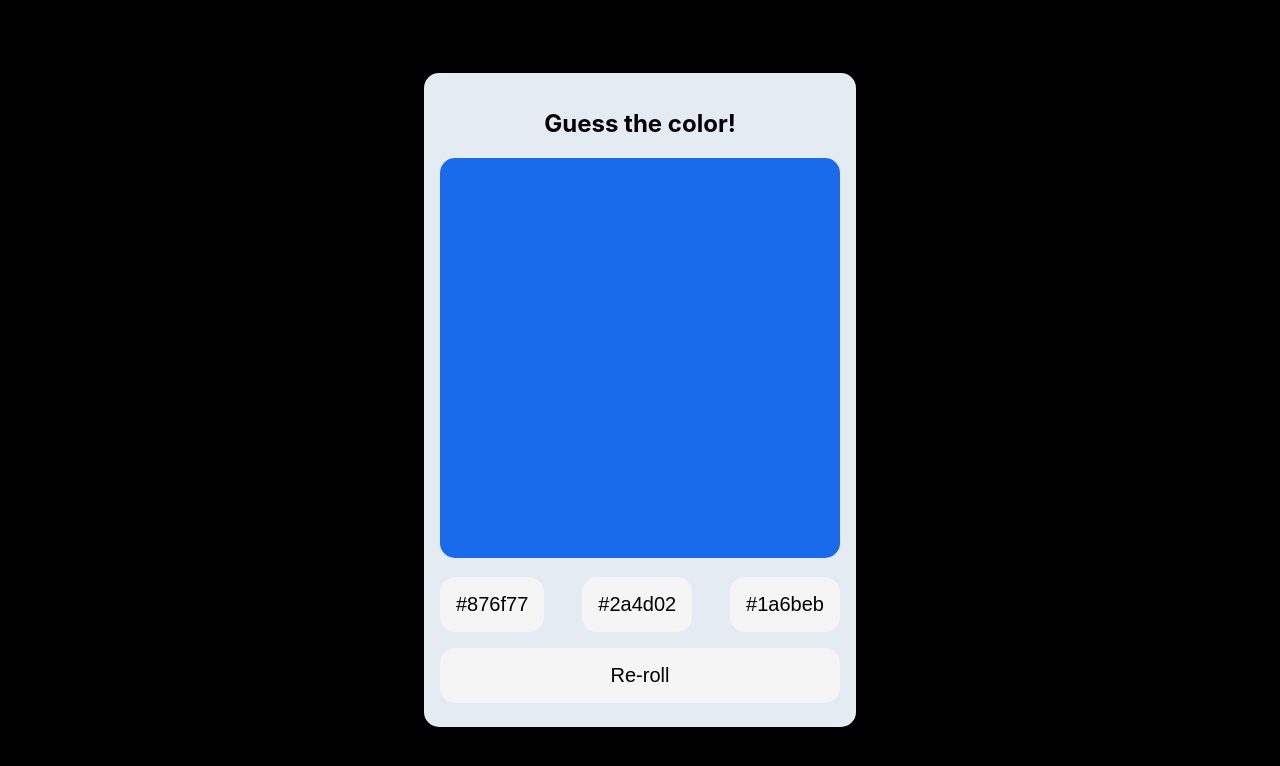
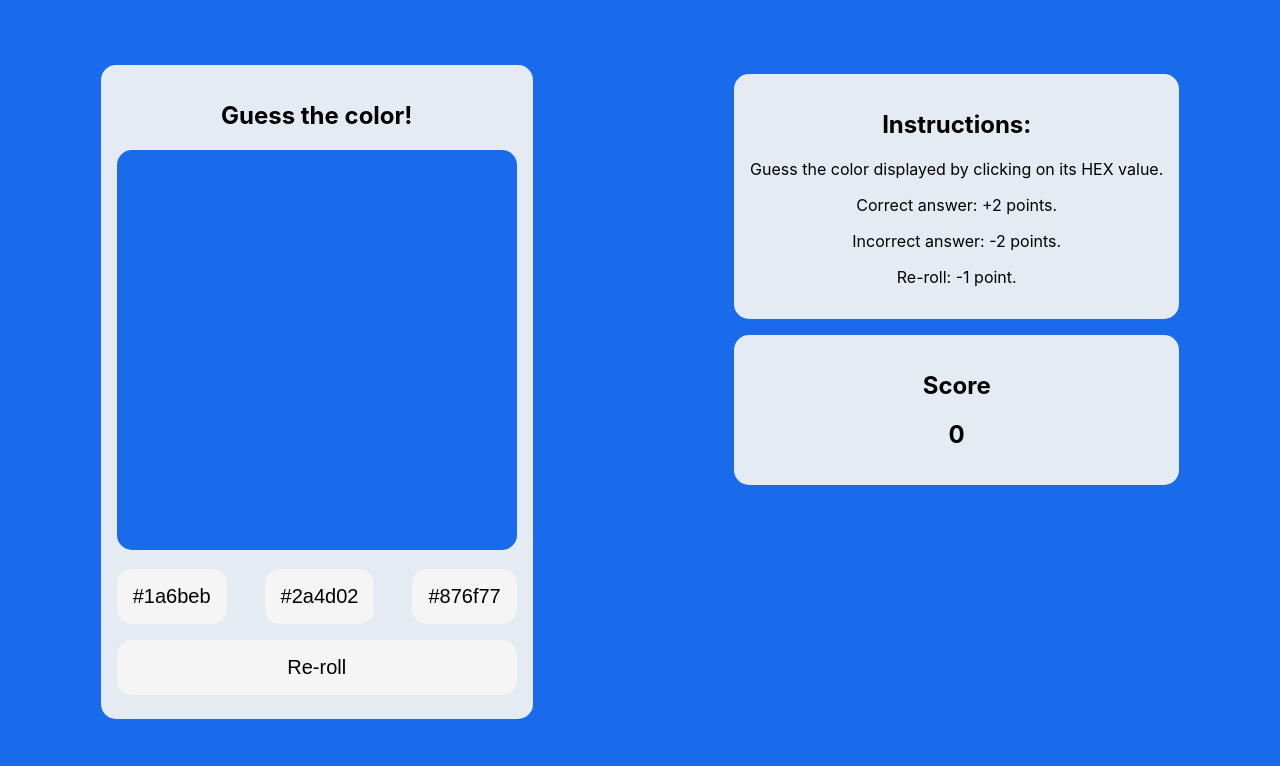
Before and after one commit to DaneilQ/pick-a-color, a React (Create React App) app: page / in a window 1280 px wide. Shown: the top 766 px of the page. Built offline with nearby package versions, Linux system fonts and the light colour scheme.

Commit message:
project finished

```diff
--- a/public/index.html
+++ b/public/index.html
@@ -7,7 +7,7 @@
     <meta name="theme-color" content="#000000" />
     <meta
       name="description"
-      content="Web site created using create-react-app"
+      content="Guess the HEX value of the color in display!"
     />
     <link rel="apple-touch-icon" href="%PUBLIC_URL%/logo192.png" />
     <!--
@@ -24,7 +24,7 @@
       work correctly both with client-side routing and a non-root public URL.
       Learn how to configure a non-root public URL by running `npm run build`.
     -->
-    <title>React App</title>
+    <title>Hex guesser</title>
   </head>
   <body>
     <noscript>You need to enable JavaScript to run this app.</noscript>
--- a/src/App.css
+++ b/src/App.css
@@ -5,5 +5,13 @@
   background-color: rgb(235, 196, 196);
   display: flex;
   align-items: center;
-  justify-content: center;
+  justify-content: space-around;
 }
+
+
+.flex-vert {
+  height: 652px;
+  display: flex;
+  flex-direction: column;
+  justify-content: flex-start;
+}
--- a/src/App.js
+++ b/src/App.js
@@ -1,22 +1,52 @@
 import {useState} from 'react';
 import './App.css';
 
-import ColorPicker from './components/ColorPicker/ColorPicker';
+
 import Card from './components/UI/Card/Card';
 import ColorGenerator from './components/ColorGenerator/ColorGenerator';
 
 function App() {
   const [bgColor, changingBg] = useState('#000000');
 
+  const [score,setScore] = useState(0);
+
   const styleBg = (e) => {
     changingBg(e)
+  }
+
+  const checkScore = (e) => {
+
+    if(e === 'wrong') {
+      setScore(prevScore => {
+        return prevScore - 2;
+      })
+    } else if(e === 'correct') {
+      setScore(prevScore => {
+        return prevScore + 2;
+      })
+    } else {
+      setScore(prevScore => {
+        return prevScore - 1;
+      })
+    }
   }
 
   return (
     <div className="App" style={{'backgroundColor' : bgColor}}>
       <Card title='Guess the color!'>
-        <ColorGenerator/>
+        <ColorGenerator onChange={styleBg} onScoreChange={checkScore}/>
       </Card>
+      <div className='flex-vert'>
+      <Card title="Instructions:">
+          <p>Guess the color displayed by clicking on its HEX value.</p>
+            <p>Correct answer: +2 points.</p>
+            <p>Incorrect answer: -2 points.</p>
+            <p>Re-roll: -1 point.</p>
+        </Card>
+        <Card title='Score'>
+          <h2>{score}</h2>
+        </Card>
+      </div>
     </div>
   );
 }
--- a/src/components/ColorGenerator/ColorGenerator.css
+++ b/src/components/ColorGenerator/ColorGenerator.css
@@ -31,3 +31,11 @@
 .color-button:hover {
     background-color: rgb(224, 213, 199);
 }
+
+.color-correct {
+    background-color: rgb(150, 226, 114) !important;
+}
+
+.color-incorrect {
+    background-color: rgb(231, 100, 68) !important;
+}
--- a/src/components/ColorGenerator/ColorGenerator.js
+++ b/src/components/ColorGenerator/ColorGenerator.js
@@ -2,7 +2,7 @@ import "./ColorGenerator.css";
 
 import { useEffect, useState } from "react";
 
-const ColorGenerator = () => {
+const ColorGenerator = (props) => {
   const generateRandomNumber = (min, max) => {
     return Math.ceil(Math.random() * max - min);
   };
@@ -39,42 +39,68 @@ const ColorGenerator = () => {
 
   const [message, setMessage] = useState(null);
 
+  const [buttonStatus, setbuttonStatus] = useState(false)
+
+  const [groupItems, setGroupItems] = useState([])
+
   const reRoll = () => {
+    props.onScoreChange('reroll')
+    checkColor(Math.random())
+  }
+
+  const next = () => {
     checkColor(Math.random())
   }
 
   useEffect(() => {
+    setbuttonStatus(false)
+    setMessage(null)
     setColor(randomNumber());
     setFakeColor1(randomNumber());
     setFakeColor2(randomNumber());
     setMessage(null)
+
   }, [check])
 
-  let groupItems = [color,fakeColor1,fakeColor2]
+  useEffect(() => {
+    props.onChange(color)
+  }, [color])
 
-  let shuffledNumbers = groupItems.sort(() => {
-    return Math.random() - 0.5;
-  });
+  useEffect(() => {
+    setGroupItems([color,fakeColor1,fakeColor2].sort(() => {
+      return Math.random() -0.5;
+    }))
+  } ,[color,fakeColor1,fakeColor2])
+
+
   const checkHex = (e) => {
+    if(buttonStatus === true) {
+      return
+    }
     let val = e.target.dataset.id
+    setbuttonStatus(true)
     if(val !== color) {
         setMessage(false)
+        props.onScoreChange('wrong')
         return
     } else {
         setMessage(true)
+        props.onScoreChange('correct')
     }
   }
   return (
     <div>
       <div className="color-generator" style={{ backgroundColor: color }}></div>
       {message && <h2>Winner!!</h2>}
-      {message && <h2>Fucking loser.</h2>}
+      {message === false && <h2>Fucking loser.</h2>}
+      {message === false && <p>The correct answer was {color} </p>}
       <div className="button-container">
-        {shuffledNumbers.map((item, index) => (
-            <button className="color-button" key={index} data-id={item} onClick={checkHex}>{item}</button>
+        {groupItems.map((item, index) => (
+            <button className={`color-button`} key={index} data-id={item} onClick={checkHex}>{item}</button>
         ))}
       </div>
-      <button className="color-button complete" onClick={reRoll}>Re-roll</button>
+      {message !== null && <button className="color-button complete" onClick={next}>Next</button>}
+      {message == null && <button className="color-button complete" onClick={reRoll}>Re-roll</button>}
     </div>
   );
 };
--- a/src/components/UI/Card/Card.css
+++ b/src/components/UI/Card/Card.css
@@ -2,4 +2,5 @@
     background-color: rgb(228, 235, 242);
     border-radius: 15px;
     padding: 1rem;
+    margin-bottom: 1rem;
 }
```
